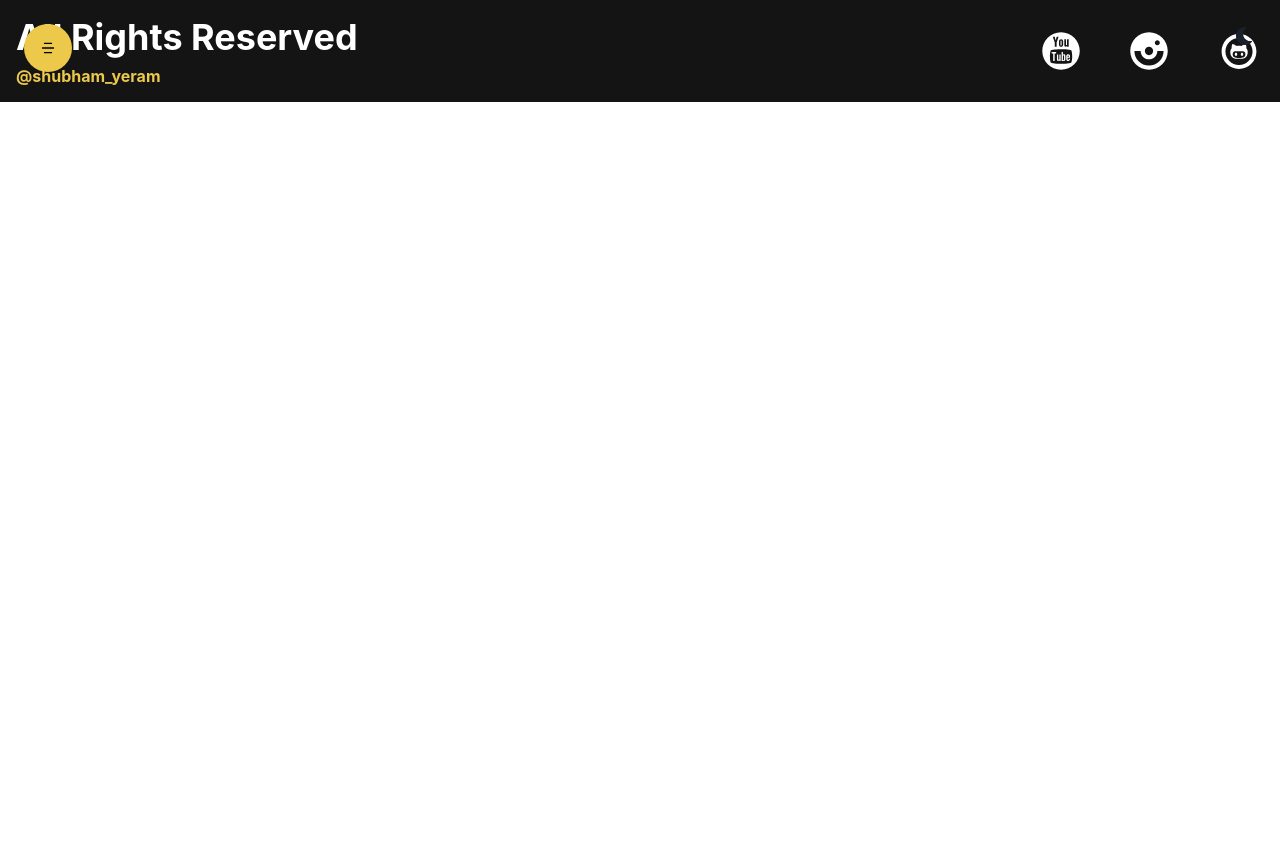
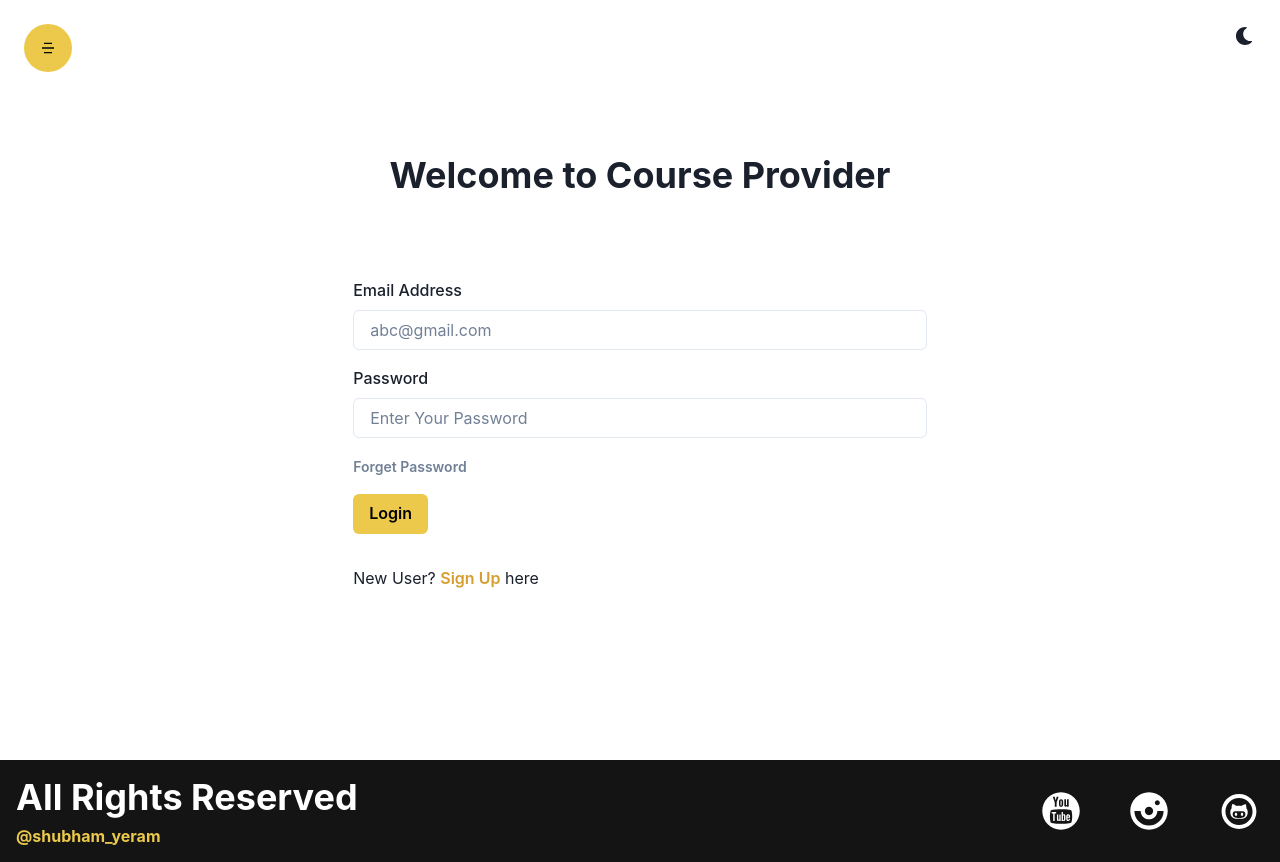
Before and after one commit to 0x1Shub/course-provider, a React (Create React App) app in the folder client/: page /login in a window 1280 px wide. Before the commit the page ends 800 px from the top, so only its background shows below. Built offline with nearby package versions, Linux system fonts and the light colour scheme.

Commit message:
Updated: Added Login Page

```diff
--- a/client/src/App.js
+++ b/client/src/App.js
@@ -4,6 +4,7 @@ import Home from './components/Home/Home';
 import Header from './components/Layout/Header/Header';
 import Courses from './components/Courses/Courses';
 import Footer from './components/Layout/Footer/Footer';
+import Login from './components/Auth/Login';
 
 
 function App() {
@@ -14,6 +15,7 @@ function App() {
       <Routes>
         <Route path='/' element={<Home />} />
         <Route path='/courses' element={<Courses />} />
+        <Route path='/login' element={<Login />} />
       </Routes>
 
       <Footer />
--- /dev/null
+++ b/client/src/components/Auth/Login.jsx
@@ -0,0 +1,41 @@
+import { Box, Button, Container, FormLabel, Heading, Input, VStack } from '@chakra-ui/react'
+import React, { useState } from 'react'
+import { Link } from 'react-router-dom';
+
+const Login = () => {
+
+    const [email, setEmail] = useState("");
+    const [password, setPassword] = useState("");
+
+    return (
+        <Container h={"95vh"}>
+            <VStack h={"full"} justifyContent={'center'} spacing={'16'}>
+                <Heading children={"Welcome to Course Provider"} />
+                <form style={{ width: "100%" }}>
+                    <Box my={"4"}>
+                        <FormLabel htmlFor='email' children={"Email Address"} />
+                        <Input required id='email' value={email} onChange={(e) => setEmail(e.target.value)} placeholder='abc@gmail.com' type='email' focusBorderColor={"yellow.500"} />
+                    </Box>
+
+                    <Box my={"4"}>
+                        <FormLabel htmlFor='password' children={"Password"} />
+                        <Input required id='password' value={password} onChange={(e) => setPassword(e.target.value)} placeholder='Enter Your Password' type='password' focusBorderColor={"yellow.500"} />
+                    </Box>
+
+                    <Box>
+                        <Link to={"/forgetpassword"}><Button fontSize={"sm"} variant={"link"}>Forget Password</Button></Link>
+                    </Box>
+
+                    <Button my={"4"} colorScheme={"yellow"} type={"submit"}>Login</Button>
+
+                    <Box my={"4"}>
+                        New User? {" "} <Link to={"/register"}><Button colorScheme={"yellow"} variant={"link"}>Sign Up</Button>{" "} here</Link>
+                    </Box>
+
+                </form>
+            </VStack>
+        </Container>
+    )
+}
+
+export default Login
--- a/client/src/components/Layout/Header/Header.jsx
+++ b/client/src/components/Layout/Header/Header.jsx
@@ -8,7 +8,7 @@ const Header = () => {
 
     const { isOpen, onOpen, onClose } = useDisclosure();
 
-    const isAuthenticated = true;
+    const isAuthenticated = false;
     const user = {
         role: "admin"
     }
```
